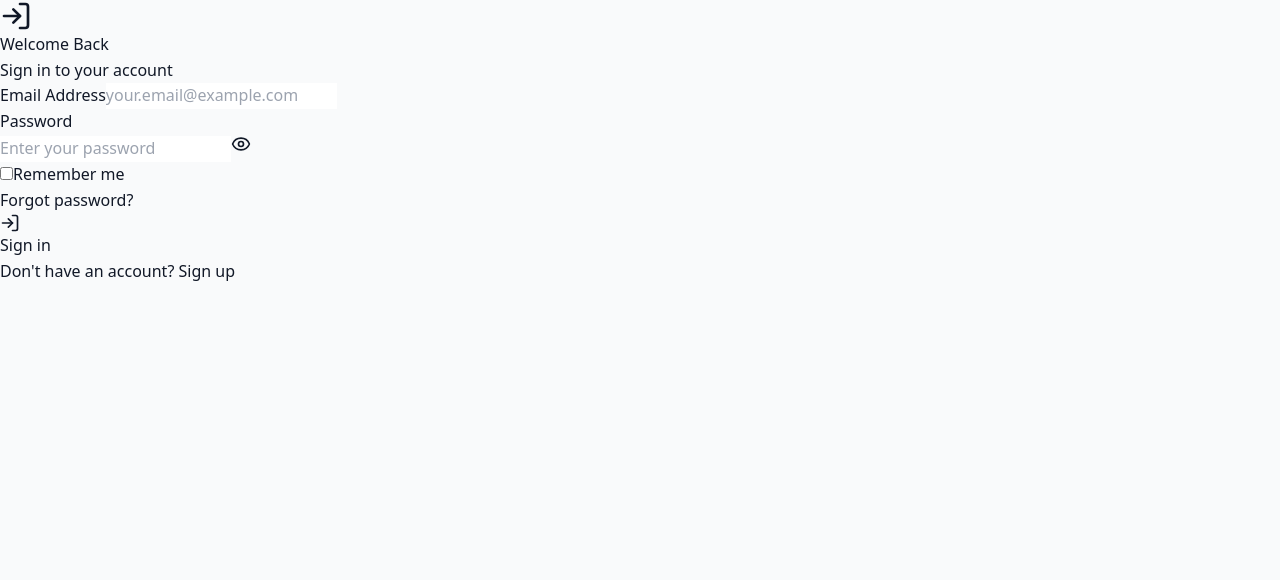
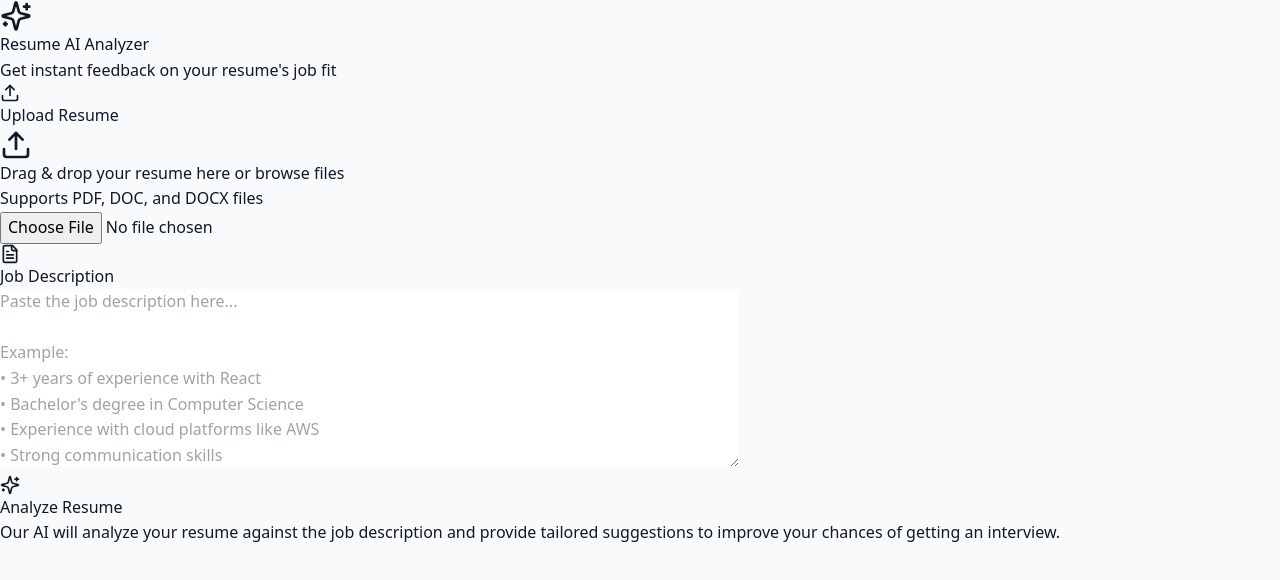
Before and after one commit to nsridatta/job-fit-ai, a React (Vite) app in the folder frontend/: page / in a window 1280 px wide. Shown: the top 580 px of the page. Built offline with nearby package versions, Linux system fonts and the light colour scheme.

Commit message:
Updated default route to be Dashboard

```diff
--- a/frontend/src/App.tsx
+++ b/frontend/src/App.tsx
@@ -1,6 +1,5 @@
 import { BrowserRouter, Route, Routes } from "react-router-dom";
 import Dashboard from "./pages/Dashboard";
-import Login from "./pages/Login";
 import Results from "./pages/Results";
 
 export default function App() {
@@ -8,9 +7,10 @@
     <div className="centered-container">
       <BrowserRouter>
         <Routes>
-          <Route path="/" element={<Login />} />
+          {/* <Route path="/" element={<Login />} /> */}
           <Route path="/dashboard" element={<Dashboard />} />
           <Route path="/results" element={<Results />} />
+          <Route path="*" element={<Dashboard />} />
         </Routes>
       </BrowserRouter>
     </div>
```
